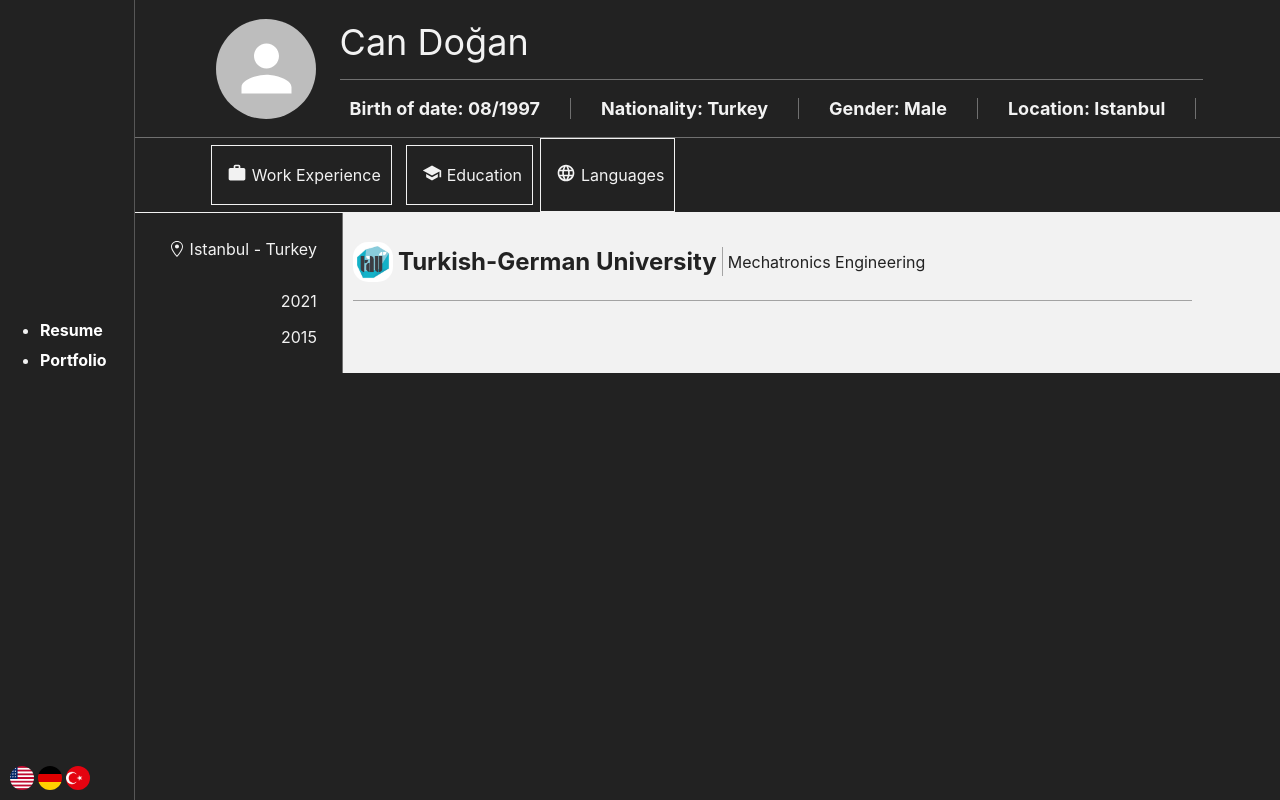
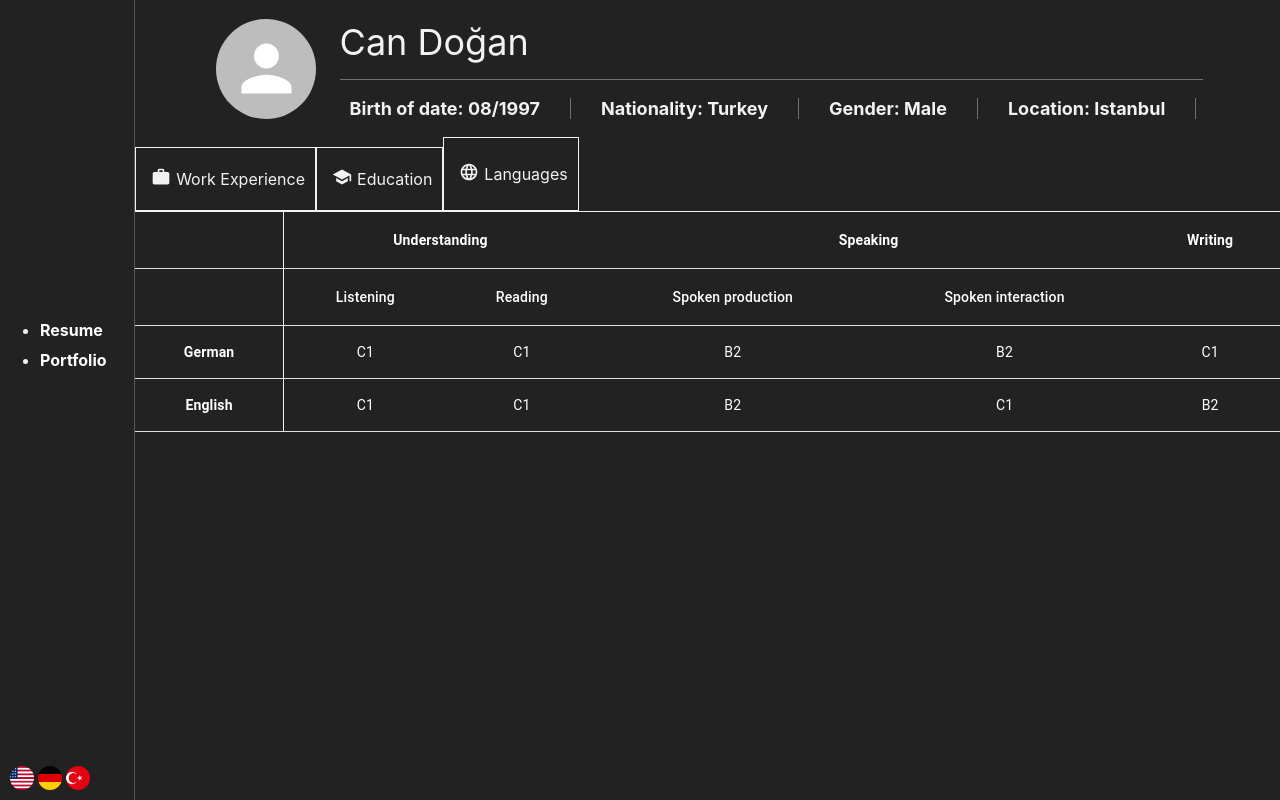
Before and after one commit to candgn/portfolio, a React (Create React App) app: page / in a window 1280 px wide. Both pictures are taken after a click on the element "Languages". Built offline with nearby package versions, Linux system fonts and the light colour scheme.

Commit message:
design update

```diff
--- a/src/Components/Common/Tabs/Tabs.css
+++ b/src/Components/Common/Tabs/Tabs.css
@@ -5,7 +5,6 @@
   display: flex;
   flex-direction: row;
   border-bottom: solid 1px #f2f2f2;
-  padding-left: 6%;
 }
 .active-tab {
   display: flex;
@@ -18,7 +17,7 @@
 .passive-tab {
   display: flex;
   align-items: center;
-  margin: 7px;
+  margin-top: 10px;
   color: #f2f2f2;
   padding: 0px 10px;
   border: solid 1px;
--- a/src/Components/Resume/Components/Info/Info.css
+++ b/src/Components/Resume/Components/Info/Info.css
@@ -1,7 +1,6 @@
 .info-container {
   display: flex;
   flex-direction: row;
-  border-bottom: solid 1px #f2f2f260;
   padding: 5%;
   padding-bottom: 0%;
   padding-top: 0%;
--- /dev/null
+++ b/src/Components/Resume/Components/LanguagesComponent/Languages.css
@@ -0,0 +1,3 @@
+.table-header {
+  color: #f2f2f2;
+}
--- /dev/null
+++ b/src/Components/Resume/Components/LanguagesComponent/Languages.jsx
@@ -0,0 +1,118 @@
+import React from "react";
+import { withTranslation } from "react-i18next";
+import "./Languages.css";
+
+import Table from "@mui/material/Table";
+import TableBody from "@mui/material/TableBody";
+import TableCell from "@mui/material/TableCell";
+import TableContainer from "@mui/material/TableContainer";
+import TableHead from "@mui/material/TableHead";
+import TableRow from "@mui/material/TableRow";
+
+const tableHeadTitle = { color: "white", fontWeight: "700" };
+const tableHeadSubTitle = { color: "white" };
+
+const Languages = ({ t }) => {
+  return (
+    <TableContainer>
+      <Table>
+        <TableHead>
+          <TableRow>
+            <TableCell
+              sx={{ ...tableHeadTitle, borderRight: "solid 1px #f2f2f2" }}
+              align="center"
+              colSpan={3}
+            >
+
+            </TableCell>
+            <TableCell sx={tableHeadTitle} align="center" colSpan={2}>
+              Understanding
+            </TableCell>
+            <TableCell sx={tableHeadTitle} align="center" colSpan={2}>
+              Speaking
+            </TableCell>
+            <TableCell sx={tableHeadTitle} align="center" colSpan={1}>
+              Writing
+            </TableCell>
+          </TableRow>
+          <TableRow>
+            <TableCell
+              sx={{ ...tableHeadTitle, borderRight: "solid 1px #f2f2f2" }}
+              align="center"
+              colSpan={3}
+            ></TableCell>
+            <TableCell sx={tableHeadSubTitle} align="center" colSpan={1}>
+              Listening
+            </TableCell>
+            <TableCell sx={tableHeadSubTitle} align="center" colSpan={1}>
+              Reading
+            </TableCell>
+            <TableCell sx={tableHeadSubTitle} align="center" colSpan={1}>
+              Spoken production
+            </TableCell>
+            <TableCell sx={tableHeadSubTitle} align="center" colSpan={1}>
+              Spoken interaction
+            </TableCell>
+            <TableCell
+              sx={tableHeadTitle}
+              align="center"
+              colSpan={1}
+            ></TableCell>
+          </TableRow>
+        </TableHead>
+        <TableBody>
+          <TableRow>
+            <TableCell
+              sx={{ ...tableHeadTitle, borderRight: "solid 1px #f2f2f2" }}
+              align="center"
+              colSpan={3}
+            >
+              German
+            </TableCell>
+            <TableCell sx={tableHeadSubTitle} align="center" colSpan={1}>
+              C1
+            </TableCell>
+            <TableCell sx={tableHeadSubTitle} align="center" colSpan={1}>
+              C1
+            </TableCell>
+            <TableCell sx={tableHeadSubTitle} align="center" colSpan={1}>
+              B2
+            </TableCell>
+            <TableCell sx={tableHeadSubTitle} align="center" colSpan={1}>
+              B2
+            </TableCell>
+            <TableCell sx={tableHeadSubTitle} align="center" colSpan={1}>
+              C1
+            </TableCell>
+          </TableRow>
+          <TableRow>
+            <TableCell
+              sx={{ ...tableHeadTitle, borderRight: "solid 1px #f2f2f2" }}
+              align="center"
+              colSpan={3}
+            >
+              English
+            </TableCell>
+            <TableCell sx={tableHeadSubTitle} align="center" colSpan={1}>
+              C1
+            </TableCell>
+            <TableCell sx={tableHeadSubTitle} align="center" colSpan={1}>
+              C1
+            </TableCell>
+            <TableCell sx={tableHeadSubTitle} align="center" colSpan={1}>
+              B2
+            </TableCell>
+            <TableCell sx={tableHeadSubTitle} align="center" colSpan={1}>
+              C1
+            </TableCell>
+            <TableCell sx={tableHeadSubTitle} align="center" colSpan={1}>
+              B2
+            </TableCell>
+          </TableRow>
+        </TableBody>
+      </Table>
+    </TableContainer>
+  );
+};
+
+export default withTranslation()(Languages);
--- a/src/Components/Resume/ResumeContainer.jsx
+++ b/src/Components/Resume/ResumeContainer.jsx
@@ -14,6 +14,7 @@ import Experience from "./Components/Experience/Experience";
 import { MdOutlineWork, MdSchool, MdLanguage } from "react-icons/md";
 
 import Tabs from "../Common/Tabs/Tabs";
+import Languages from "./Components/LanguagesComponent/Languages";
 
 const ResumeContainer = ({ t }) => {
   return (
@@ -58,17 +59,7 @@ const ResumeContainer = ({ t }) => {
           {
             title: "languages",
             icon: <MdLanguage />,
-            Content: constants.EDUCATION.map((education) => (
-              <Experience
-                startDate={education.startDate}
-                endDate={education.endDate}
-                location={education.location}
-                title={education.university}
-                subTitle={education.field}
-                link={education.link}
-                logo={education.logo}
-              />
-            )),
+            Content: <Languages />,
           },
         ]}
       />
```
